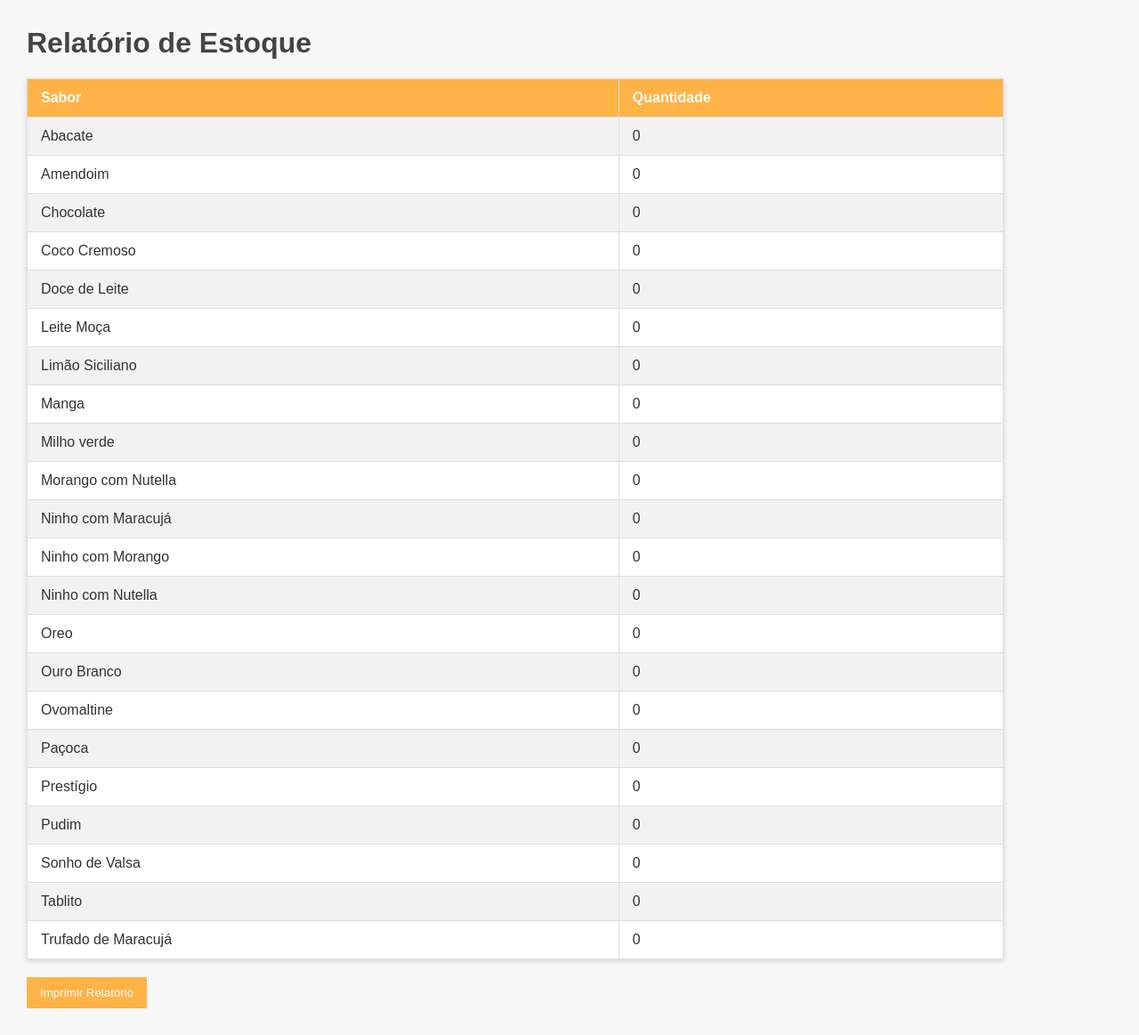
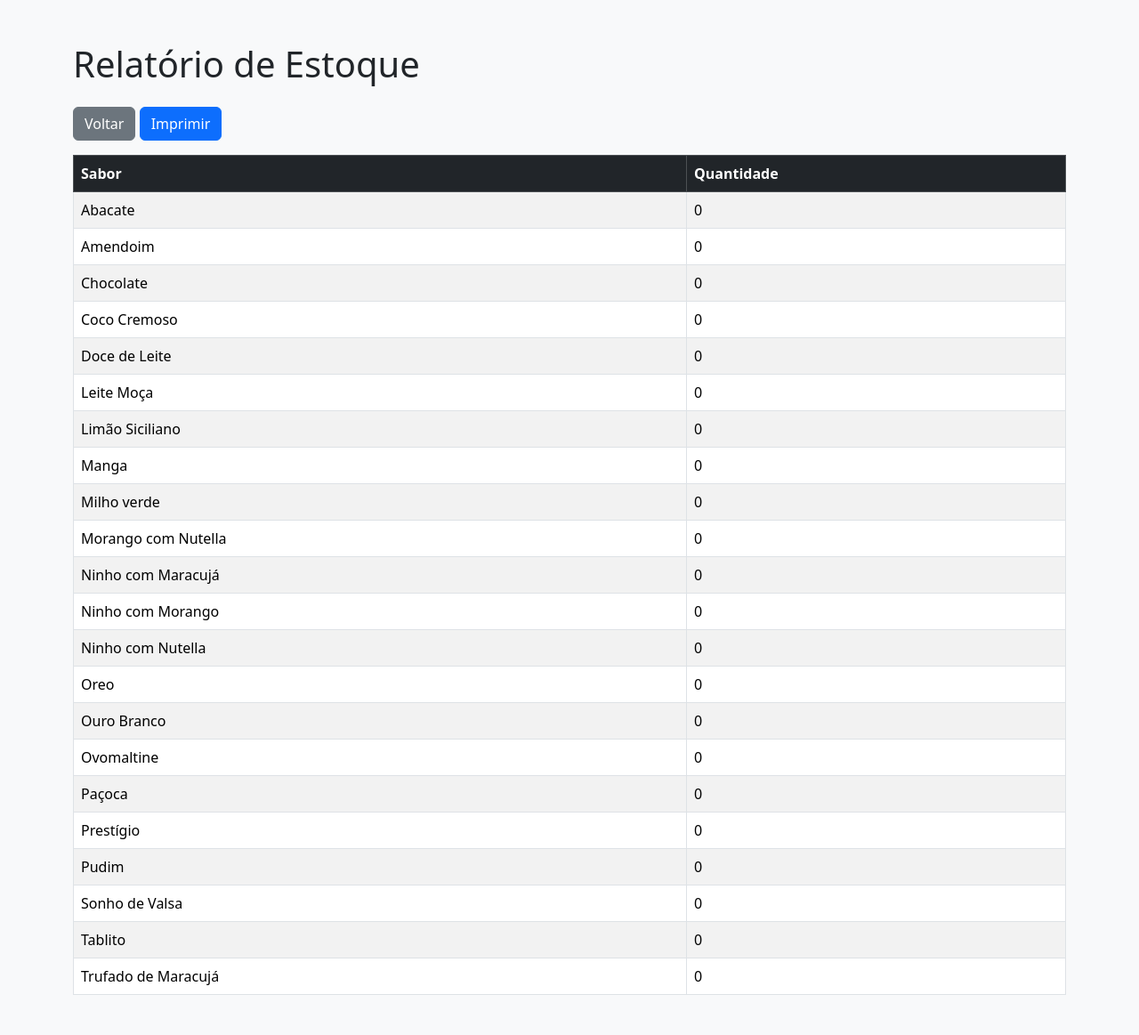
Before and after one commit to claramuchinelli/estoque-delicias-dacris, a Flask app: page /relatorio/estoque in a window 1280 px wide. Shown: the whole page at 89% size. After the commit the page ends 1118 px from the top, so only its background shows below. Run offline with Flask 3, Linux system fonts and the light colour scheme; the visitor is signed in with stand-in values (Sample User, id 1).

Commit message:
Update relatorio_estoque.html

```diff
--- a/templates/relatorio_estoque.html
+++ b/templates/relatorio_estoque.html
@@ -1,66 +1,33 @@
 <!DOCTYPE html>
-<html>
+<html lang="pt-br">
 <head>
     <meta charset="UTF-8">
-    <title>Relatório de Estoque - Delícias da Cris</title>
-    <style>
-        body {
-            font-family: Arial, sans-serif;
-            margin: 30px;
-            background-color: #f7f7f7;
-            color: #333;
-        }
-        h1 {
-            color: #444;
-        }
-        table {
-            border-collapse: collapse;
-            width: 90%;
-            margin-top: 20px;
-            box-shadow: 0 2px 6px rgba(0,0,0,0.15);
-            background-color: #fff;
-        }
-        th, td {
-            padding: 12px 15px;
-            border: 1px solid #ddd;
-            text-align: left;
-        }
-        th {
-            background-color: #ffb347;
-            color: white;
-        }
-        tr:nth-child(even) {
-            background-color: #f2f2f2;
-        }
-        button {
-            background-color: #ffb347;
-            color: white;
-            border: none;
-            padding: 10px 15px;
-            margin-top: 20px;
-            cursor: pointer;
-        }
-        button:hover {
-            background-color: #ff9e0d;
-        }
-    </style>
+    <title>Relatório de Estoque</title>
+    <link rel="stylesheet" href="https://cdn.jsdelivr.net/npm/bootstrap@5.3.2/dist/css/bootstrap.min.css">
 </head>
-<body>
-    <h1>Relatório de Estoque</h1>
+<body class="bg-light">
+<div class="container mt-5">
+    <h1 class="mb-4">Relatório de Estoque</h1>
 
-    <table>
+    <a href="/estoque" class="btn btn-secondary mb-3">Voltar</a>
+    <button onclick="window.print()" class="btn btn-primary mb-3">Imprimir</button>
+
+    <table class="table table-striped table-bordered">
+        <thead class="table-dark">
         <tr>
             <th>Sabor</th>
             <th>Quantidade</th>
         </tr>
+        </thead>
+        <tbody>
         {% for item in itens %}
-        <tr>
-            <td>{{ item.sabor }}</td>
-            <td>{{ item.quantidade }}</td>
-        </tr>
+            <tr>
+                <td>{{ item.sabor }}</td>
+                <td>{{ item.quantidade }}</td>
+            </tr>
         {% endfor %}
+        </tbody>
     </table>
-
-    <button onclick="window.print()">Imprimir Relatório</button>
+</div>
 </body>
 </html>
```
